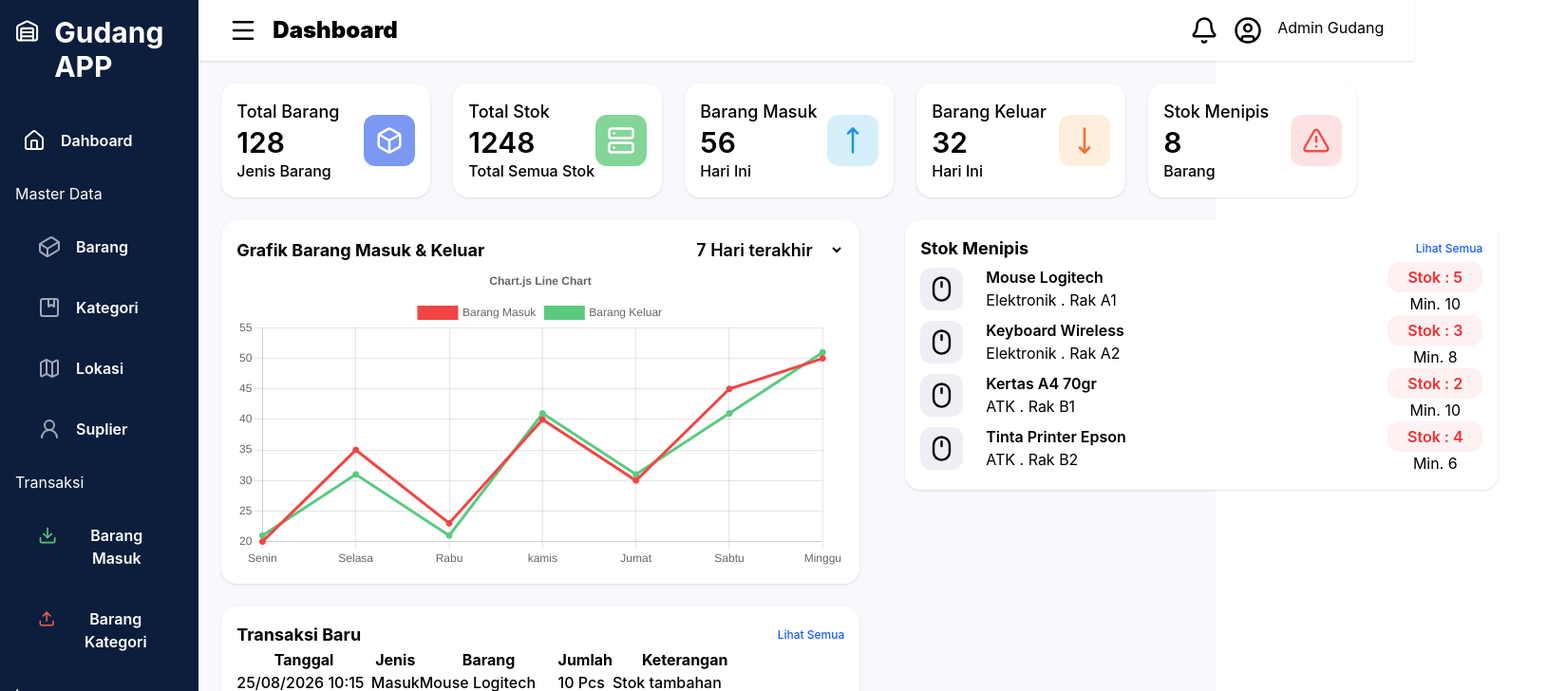
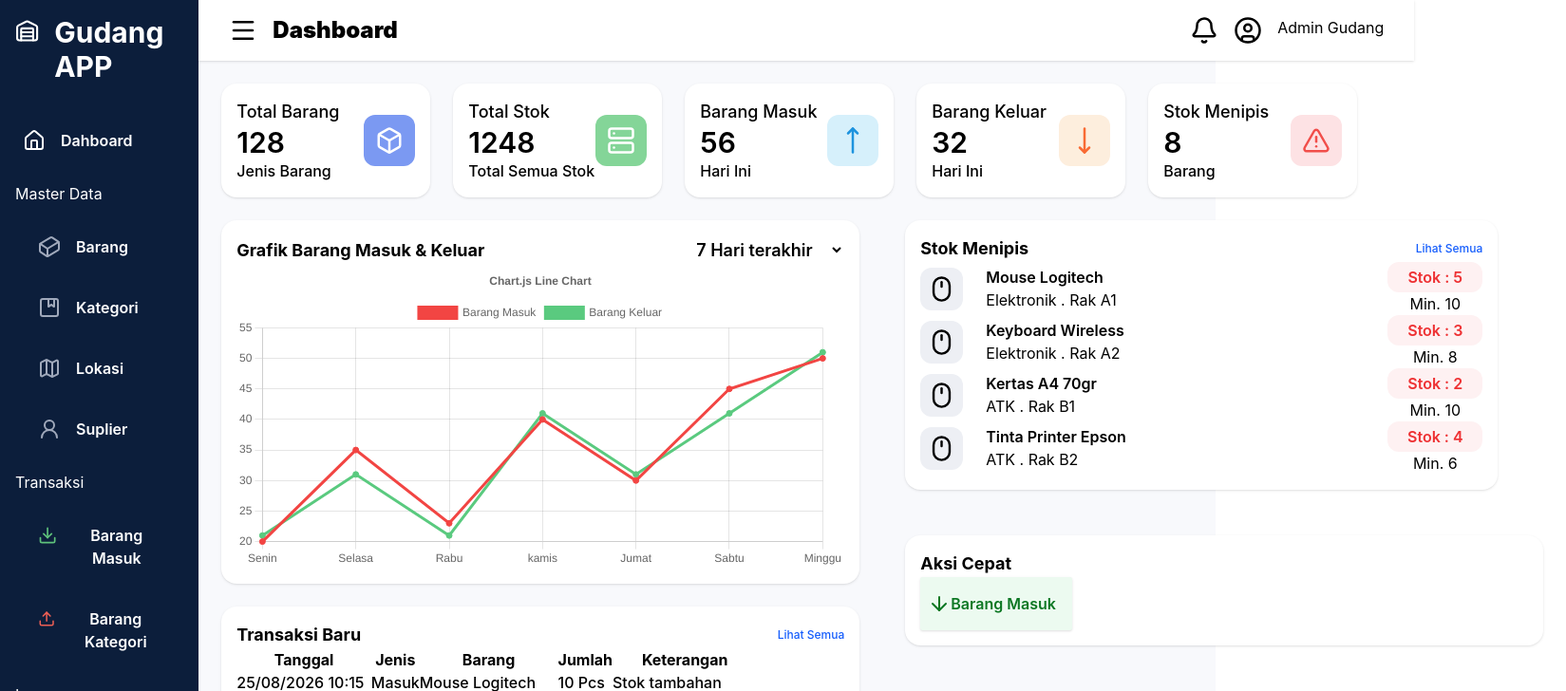
Before and after one commit to rohimmaruf/warehouse, a React (Vite) app: page / in a window 1280 px wide. Shown: the top 728 px of the page at 95% size, 1649 px wide, since content can reach past the window. Built offline with nearby package versions, Linux system fonts and the light colour scheme.

Commit message:
Menambahkan Aksi Cepat

```diff
--- /dev/null
+++ b/src/components/dashboard/Aksicepat.jsx
@@ -0,0 +1,16 @@
+import Itemaksicepat from "./itemaksi/Itemaksicepat"
+import TitleGrid from "./Titlegrid"
+
+const Aksicepat = () => {
+    return (
+        <div>
+            <TitleGrid title="Aksi Cepat"
+                childer={
+                    <Itemaksicepat/>
+                }
+            />
+        </div>
+    )
+}
+
+export default Aksicepat
--- /dev/null
+++ b/src/components/dashboard/itemaksi/Itemaksicepat.jsx
@@ -0,0 +1,11 @@
+import { ArrowDown } from "lucide-react"
+
+const Itemaksicepat = () => {
+    return(
+        <div className="text-[#0c7723] font-semibold shadow flex px-2 w-40 p-4 rounded-xs bg-[#ecfaf0] ">
+            <ArrowDown/>
+            <h1>Barang Masuk</h1>
+        </div>
+    )
+}
+export default Itemaksicepat
--- a/src/components/dashboard/stok/Itemstok.jsx
+++ b/src/components/dashboard/stok/Itemstok.jsx
@@ -1,7 +1,7 @@
 import { Mouse } from "lucide-react"
 
 const Itemstok = ({ item }) => {
-    const { nama, kategori, lokasi, stok, minimum,  } = item
+    const { nama, kategori, lokasi, stok, minimum, icon,  } = item
 
     return (
         <div className="flex justify-between">
--- a/src/data/stokmenipis.js
+++ b/src/data/stokmenipis.js
@@ -6,6 +6,7 @@ const stokmenipis = [
         lokasi: "Rak A1",
         stok: 5,
         minimum: 10,
+        icon: "Mouse",
     },
     {
         id: 2,
@@ -14,6 +15,7 @@ const stokmenipis = [
         lokasi: "Rak A2",
         stok: 3,
         minimum: 8,
+        icon: "Keyboard",
     },
     {
         id: 3,
@@ -22,6 +24,7 @@ const stokmenipis = [
         lokasi: "Rak B1",
         stok: 2,
         minimum: 10,
+        icon: "Packageopen",
     },
     {
         id: 4,
@@ -30,6 +33,7 @@ const stokmenipis = [
         lokasi: "Rak B2",
         stok: 4,
         minimum: 6,
+        icon: "Droplet",
     },
 ]
 
--- a/src/pages/dashboard.jsx
+++ b/src/pages/dashboard.jsx
@@ -7,6 +7,7 @@ import Card from '../components/dashboard/Card'
 import Grafik from '../components/dashboard/Grafik'
 import Transaksi from '../components/dashboard/Transaksi'
 import Stokmenipis from '../components/dashboard/Stokmenipis'
+import Aksicepat from '../components/dashboard/Aksicepat'
 
 const Dashboard = () => {
 
@@ -29,6 +30,7 @@ const Dashboard = () => {
                     </div>
                     <div>
                         <Stokmenipis/>
+                        <Aksicepat/>
                     </div>
                     </div>
                 </div>
```
